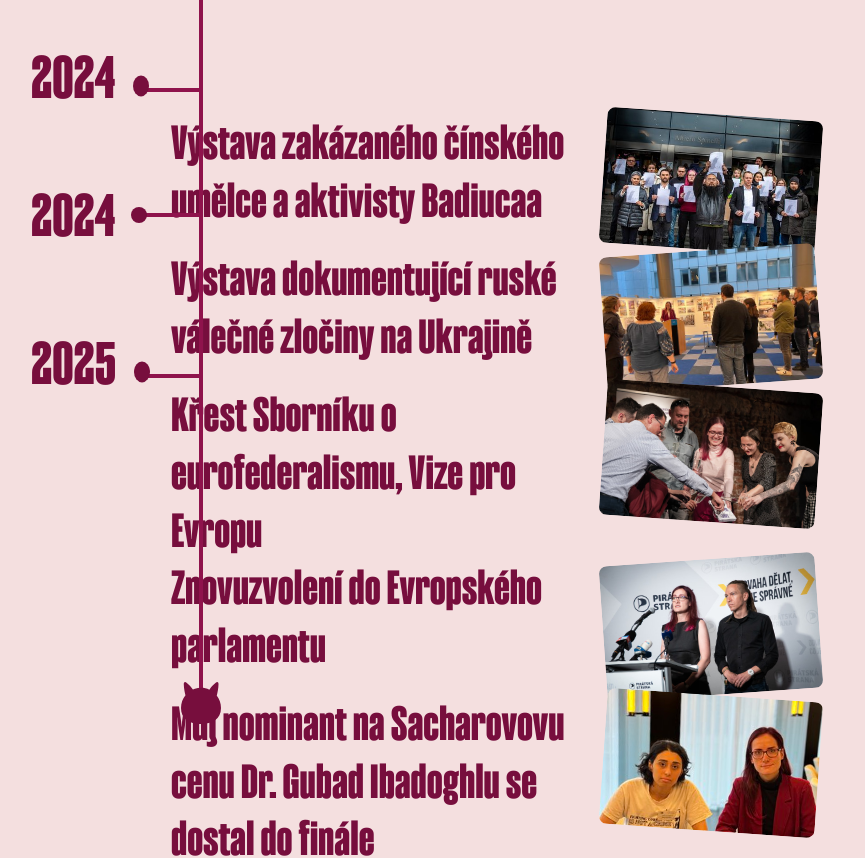
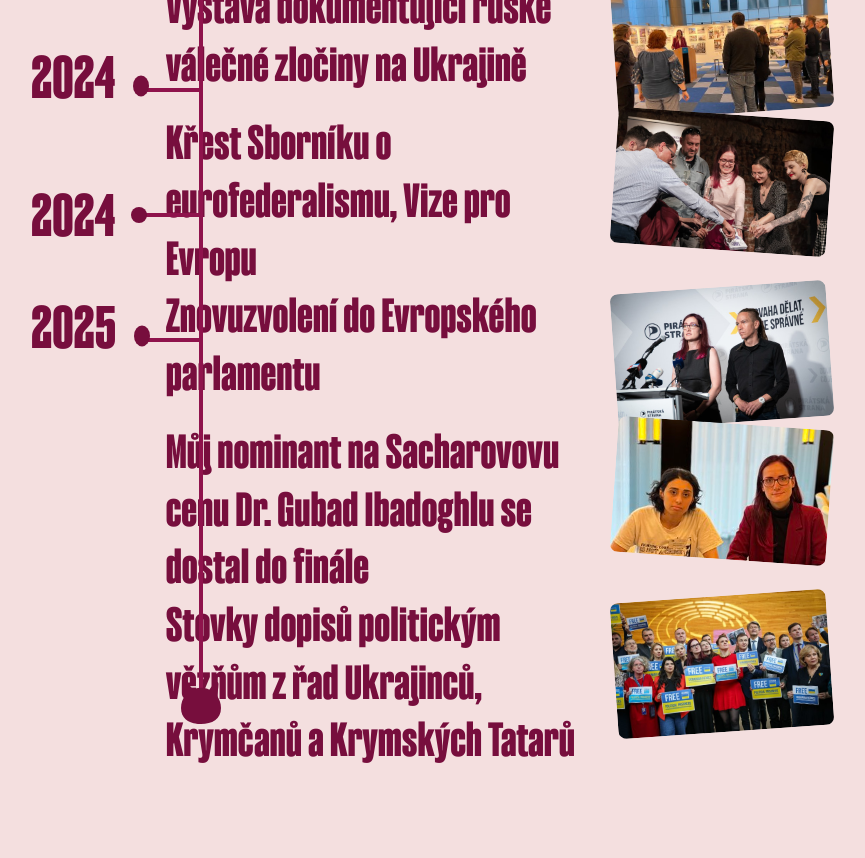
Before and after one commit to caroluxurians/mgreg, a Next.js app: page /o-mne in a window 1280 px wide. Shown: the part 1664-2522 px from the top of the page, without its empty margins (59-924 px from the left). Built offline with nearby package versions, Linux system fonts and the light colour scheme.

Commit message:
md timeline layout - events

```diff
--- a/app/(sections)/o-mne/TimelineEvent.tsx
+++ b/app/(sections)/o-mne/TimelineEvent.tsx
@@ -11,7 +11,7 @@ type TimelineEventProps = {
 
 const TimelineEvent = ({ eventName, imageSrc = "", alt = "", styles = "", rotate = "" }: TimelineEventProps) => {
   return (
-    <div className={classNames(`flex flex-col gap-2 md:flex-row 2xl:gap-5 ${styles}`)}>
+    <div className={classNames(`flex flex-col gap-2 md:flex-row md:gap-6 2xl:gap-5 ${styles}`)}>
       <div className="font-heading text-2xl leading-[1.2] w-56 sm:text-3xl sm:w-70 md:w-74 lg:text-4xl lg:w-84 xl:text-5xl xl:w-106 2xl:text-6xl 2xl:w-122 3xl:w-140">
         {eventName}
       </div>
--- a/app/(sections)/o-mne/TimelineEventLarge.tsx
+++ b/app/(sections)/o-mne/TimelineEventLarge.tsx
@@ -10,7 +10,7 @@ type TimelineEventProps = {
 
 const TimelineEventLarge = ({ eventName, imageSrc = "", alt = "", styles = "" }: TimelineEventProps) => {
   return (
-    <div className={classNames(`flex flex-col gap-2 md:flex-row 2xl:gap-5 ${styles}`)}>
+    <div className={classNames(`flex flex-col gap-2 md:flex-row md:gap-6 2xl:gap-5 ${styles}`)}>
       <div className="font-heading text-2xl leading-[1.2] w-56 sm:text-3xl sm:w-70 lg:text-4xl lg:w-84 xl:text-5xl xl:w-106 2xl:text-6xl 2xl:w-122 3xl:w-140">
         {eventName}
       </div>
--- a/app/(sections)/o-mne/page.tsx
+++ b/app/(sections)/o-mne/page.tsx
@@ -87,7 +87,8 @@ const OMne = () => {
                 className="flex flex-col h-520 pb-12 absolute top-8 left-6
                 justify-between
                 sm:h-576 sm:top-12 sm:left-6 sm:pb-40
-                md:left-2 lg:h-310 lg:left-0 3xl:h-340 3xl:top-16"
+                md:h-480 md:left-2
+                lg:h-310 lg:left-0 3xl:h-340 3xl:top-16"
               >
                 <TimelineBulletPoint shape="ellipse" year="2019" />
                 <TimelineBulletPoint shape="circle" year="2021" />
@@ -97,9 +98,16 @@ const OMne = () => {
                 <TimelineBulletPoint shape="circle" year="2024" />
                 <TimelineBulletPoint shape="ellipse" year="2024" />
                 <TimelineBulletPoint shape="circle" year="2024" />
-                <TimelineBulletPoint shape="ellipse" year="2025" styles="pt-16 sm:pt-18" />
+                <TimelineBulletPoint shape="ellipse" year="2025" styles="pt-16 sm:pt-18 md:pt-0" />
               </div>
-              <div className="w-1 h-570 bg-red-pink absolute left-28 relative sm:left-32 sm:h-610 lg:h-350 lg:left-38 xl:left-42 2xl:left-54 3xl:left-62 3xl:h-400">
+              <div
+                className="w-1 h-570 bg-red-pink absolute left-28 relative
+                  sm:left-32 sm:h-610
+                  md:h-470
+                  lg:h-350 lg:left-38
+                  xl:left-42 2xl:left-54
+                  3xl:left-62 3xl:h-400"
+              >
                 <div className="w-6 absolute -top-5 -left-2.5 sm:w-8 sm:-left-3.5 lg:w-10 lg:-top-10 lg:-left-4.5 2xl:w-12 2xl:-left-5.5 2xl:-top-12">
                   <Image
                     src="/cat-timeline-icon.svg"
@@ -119,68 +127,68 @@ const OMne = () => {
               </div>
             </div>
 
-            <div className="flex flex-col h-550 justify-between mt-12 sm:h-590 sm:mt-14 md:-ml-4 lg:h-370 lg:pt-6 lg:pb-22 2xl:ml-8 3xl:h-400 3xl:ml-9 3xl:pt-9">
+            <div className="flex flex-col h-550 justify-between mt-12 sm:h-590 sm:mt-14 md:h-450 md:mt-16 md:-ml-4 lg:h-370 lg:pt-6 lg:pb-22 2xl:ml-8 3xl:h-400 3xl:ml-9 3xl:pt-9">
               <TimelineEvent
                 eventName="Zvolení do Evropského parlamentu"
                 imageSrc="/tl/zvoleni.jpeg"
                 alt="fotka zvolení Markéty do Evropského parlamentu"
-                styles="md:mb-34 lg:mb-36 3xl:mb-40 3xl:gap-7"
+                styles=""
                 rotate="md:-rotate-4"
               />
               <TimelineEvent
                 eventName="Iniciovala jsem historicky první misi europarlamentu na Taiwan"
                 imageSrc="/tl/taiwan.jpg"
                 alt="fotka historicky první mise europarlamentu na Taiwan"
-                styles="md:mb-4 lg:mb-0 3xl:mb-5 3xl:gap-3"
+                styles=""
                 rotate="md:rotate-4"
               />
               <TimelineEventLarge
                 eventName="Celý mandát jsem produkovala kampaně o dezinformacích, kyberbezpečnosti, AI a inkluzivitě v politice"
                 imageSrc="/tl/4.png"
                 alt="fotka loga kampaně o dezinformacích, kyberbezpečnosti, AI a inkluzivitě v politice"
-                styles="md:mb-32 lg:mb-34 3xl:gap-7 3xl:mb-38"
+                styles=""
               />
 
               <TimelineEvent
                 eventName="Výstava zakázaného čínského umělce a aktivisty Badiucaa"
                 imageSrc="/tl/cinsky-umelec.jpeg"
                 alt="fotka z výstavy zakázaného čínského umělce a aktivisty Badiucaa"
-                styles="3xl:gap-3 3xl:mb-0"
+                styles=""
                 rotate="md:rotate-4"
               />
               <TimelineEvent
                 eventName="Výstava dokumentující ruské válečné zločiny na Ukrajině"
                 imageSrc="/tl/vystava-ukrajina.jpg"
                 alt="fotka z výstavy dokumentující ruské válečné zločiny na Ukrajině"
-                styles="3xl:gap-3 3xl:mb-0"
+                styles=""
                 rotate="md:-rotate-4"
               />
               <TimelineEvent
                 eventName="Křest Sborníku o eurofederalismu, Vize pro Evropu"
                 imageSrc="/tl/sbornik.jpg"
                 alt="fotka ze křtu Sborníku o eurofederalismu, Vize pro Evropu"
-                styles="3xl:gap-3 3xl:mb-0"
+                styles=""
                 rotate="md:rotate-4"
               />
               <TimelineEvent
                 eventName="Znovuzvolení do Evropského parlamentu"
                 imageSrc="/tl/znovuzvoleni.jpeg"
                 alt="fotka znovuzvolení Markéty do Evropského parlamentu"
-                styles="3xl:gap-3 3xl:mb-0"
+                styles=""
                 rotate="md:-rotate-4"
               />
               <TimelineEvent
                 eventName="Můj nominant na Sacharovovu cenu Dr. Gubad Ibadoghlu se dostal do finále"
                 imageSrc="/tl/sacharova-cena.jpg"
                 alt="fotka Markéty a Bayram/Zhala Bayramova (lidskoprávní právník a dítě Dr. Gubad Ibadoghlua)"
-                styles="3xl:gap-3 3xl:mb-0"
+                styles=""
                 rotate="md:rotate-4"
               />
               <TimelineEvent
                 eventName="Stovky dopisů politickým vězňům z řad Ukrajinců, Krymčanů a Krymských Tatarů"
                 imageSrc="/tl/dopisy.jpg"
                 alt="fotka ze psaní Stovky dopisů politickým vězňům z řad Ukrajinců, Krymčanů a Krymských Tatarů"
-                styles="3xl:gap-3 3xl:mb-0"
+                styles=""
                 rotate="md:-rotate-4"
               />
             </div>
```
